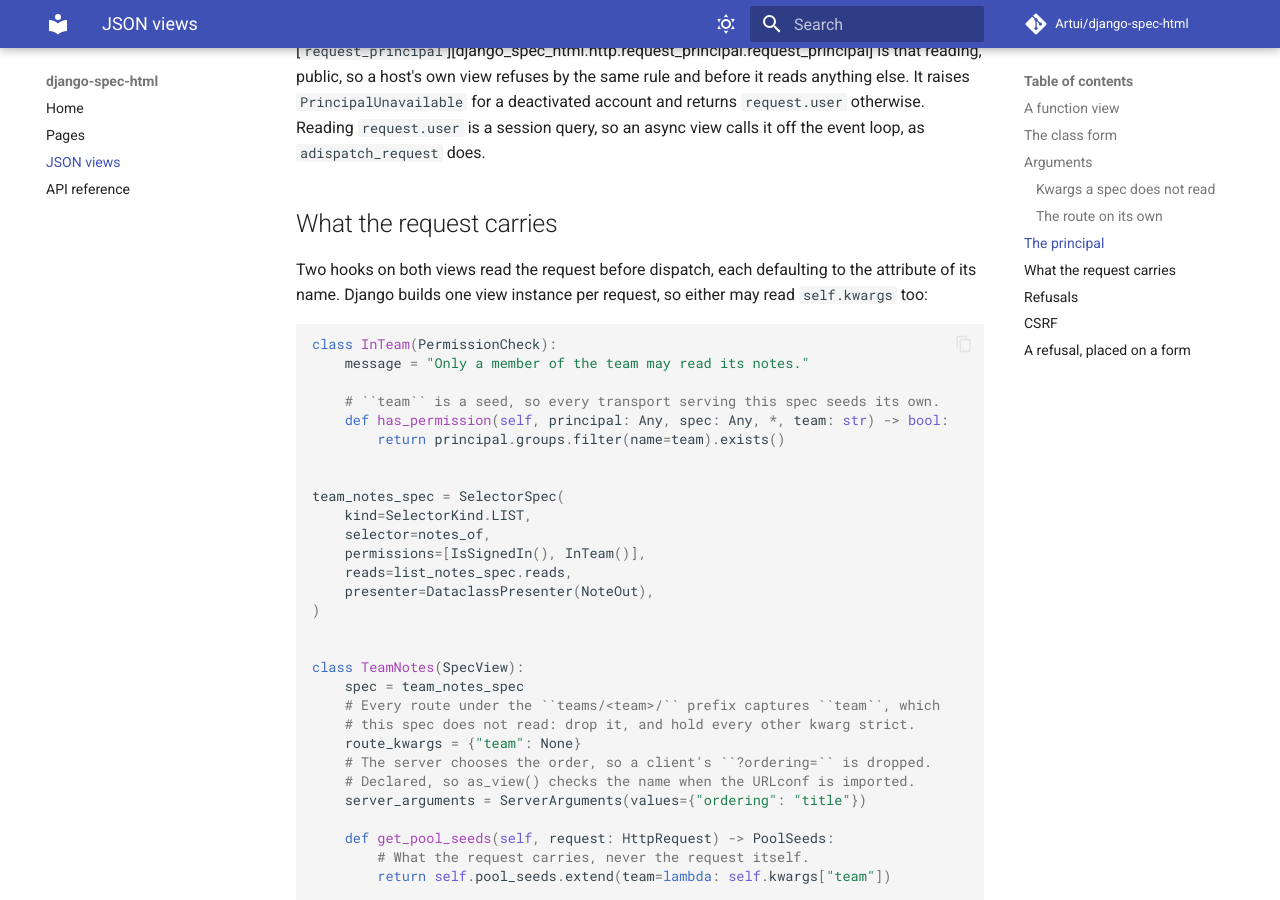
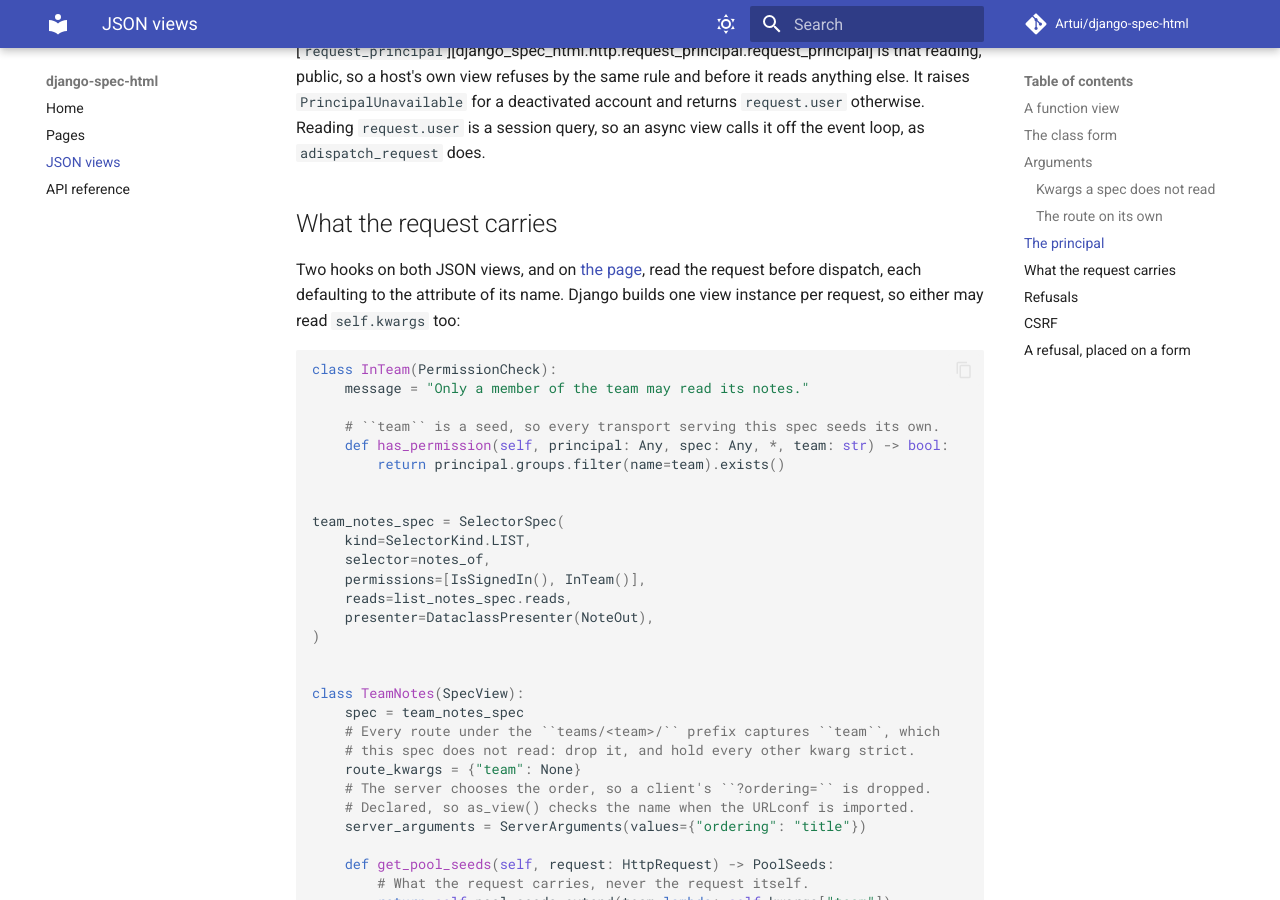
Before and after one commit to Artui/django-spec-html, an MkDocs documentation site: the page built from docs/http.md, in a window 1280 px wide and 900 px high, scrolled down 6757 px. Built offline with MkDocs 1.6.1 and Material for MkDocs 9.7.7, drawn with Linux system fonts in a browser that asks for light colours; comment, search, counter and statistics services are not loaded; some of the changed text lies outside the part shown.

Commit message:
Describe the htmx fragment in the README, the index and the repository guide
The README, the docs index and CLAUDE.md still said the page reads no htmx
header. Outcome joins the API reference beside the page, and types/ joins
the layout table.

Co-Authored-By: Claude Opus 5.5 <noreply@anthropic.com>

````diff
--- a/docs/http.md
+++ b/docs/http.md
@@ -201,8 +201,8 @@ with `route_kwargs`.
 ### Kwargs a spec does not read
 
 An `include()` prefix such as `teams/<team>/` reaches every view under it,
-including one whose spec reads no `team`. `route_kwargs` on either view, or
-on `dispatch_request` and `request_arguments`, says which kwargs fill which
+including one whose spec reads no `team`. `route_kwargs` on either JSON view
+and on [the page](pages.md), or on `dispatch_request` and `request_arguments`, says which kwargs fill which
 parameters:
 
 - **`None`**, the default, is the strict rule above.
@@ -262,8 +262,8 @@ loop, as `adispatch_request` does.
 
 ## What the request carries
 
-Two hooks on both views read the request before dispatch, each defaulting to
-the attribute of its name. Django builds one view instance per request, so
+Two hooks on both JSON views, and on [the page](pages.md), read the request
+before dispatch, each defaulting to the attribute of its name. Django builds one view instance per request, so
 either may read `self.kwargs` too:
 
 ```python
````
Also changed, not shown: CLAUDE.md (+6 -4 lines), README.md (+5 -4 lines), docs/index.md (+2 -2 lines), docs/reference.md (+1 -0 lines).
